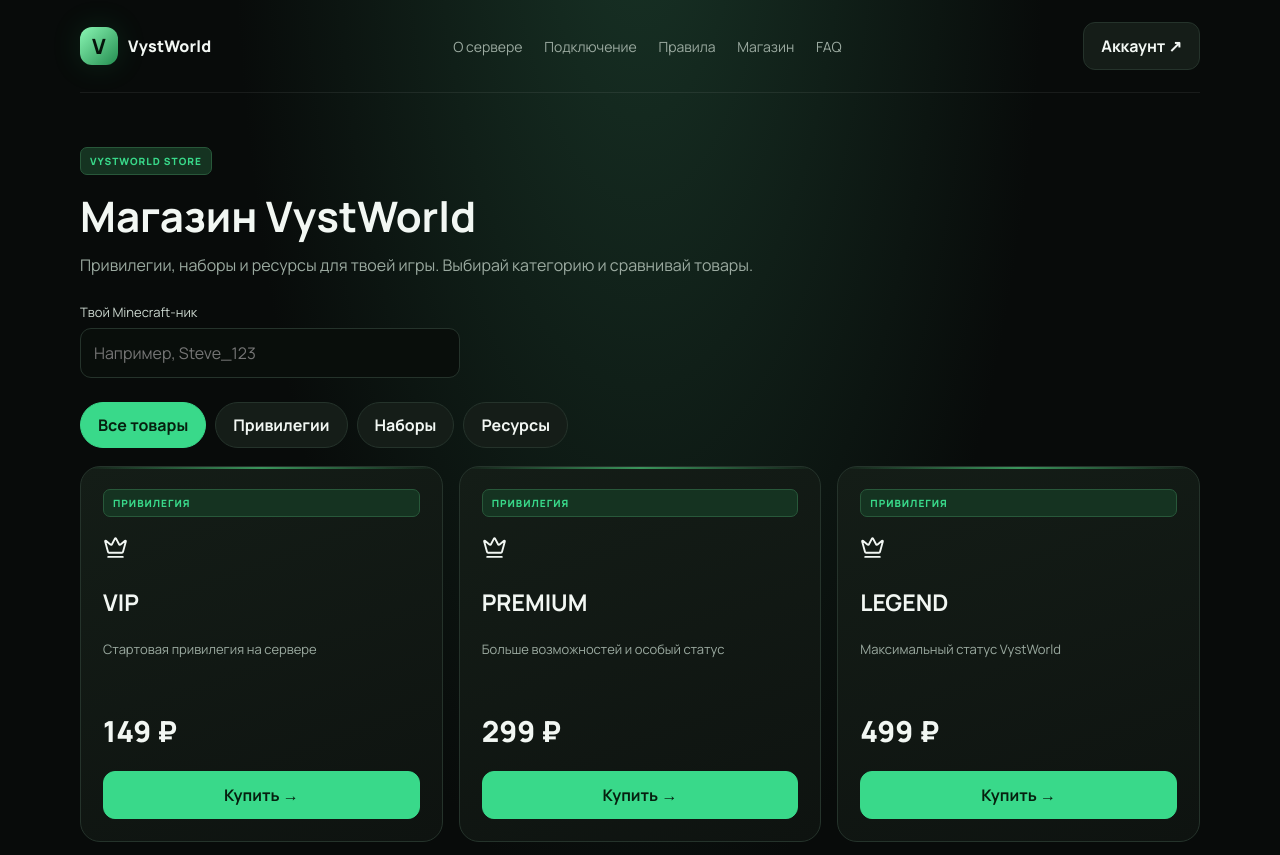
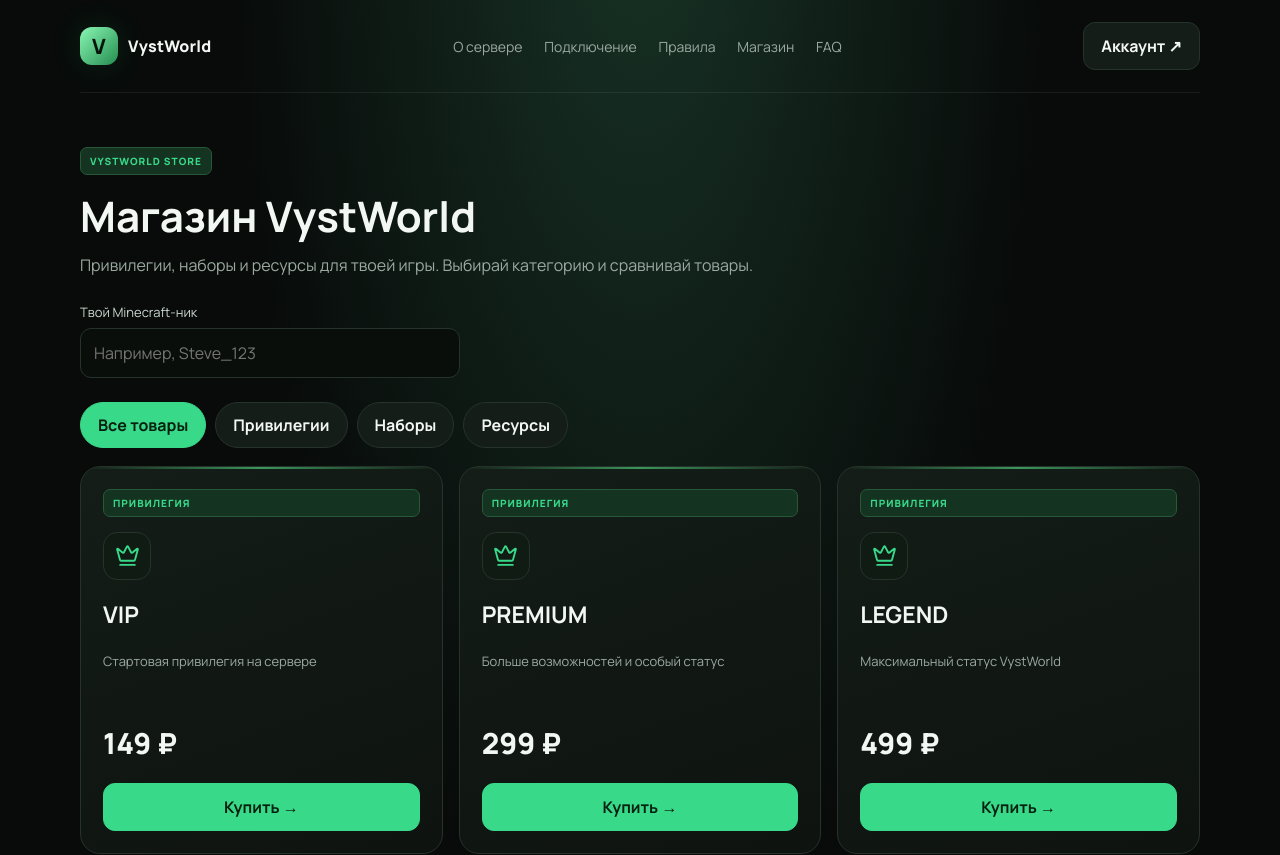
Before and after one commit to dudnikovbogdan54-cmd/Vystworld, a Next.js app: page /shop in a window 1280 px wide. Shown: the top 855 px of the page. Built offline with nearby package versions, Linux system fonts and the light colour scheme; no server answers.

Commit message:
Style icon-based avatar and shop cards

```diff
--- a/src/app/globals.css
+++ b/src/app/globals.css
@@ -138,7 +138,7 @@ button,.btn{min-height:44px}
 .preset-grid{display:grid;grid-template-columns:repeat(4,minmax(0,1fr));gap:8px}
 .preset,.theme-option{display:flex;align-items:center;justify-content:center;gap:6px;min-width:0;border:1px solid var(--line);border-radius:12px;background:#0c120e;color:var(--text);padding:10px 6px}
 .preset{flex-direction:column}
-.preset span{font-size:25px}.preset small{font-size:10px;color:var(--muted)}
+.preset svg{color:var(--green);flex-shrink:0}.preset small{font-size:10px;color:var(--muted)}
 .preset.active,.theme-option.active{border-color:var(--green);background:#14271b;box-shadow:inset 0 0 0 1px var(--green)}
 .theme-grid{display:grid;grid-template-columns:repeat(4,minmax(0,1fr));gap:8px;margin-bottom:20px}
 .theme-option{font-size:11px;flex-wrap:wrap}
@@ -160,5 +160,5 @@ button,.btn{min-height:44px}
 .shop-intro{max-width:700px}
 .shop-product{display:flex;flex-direction:column;min-height:100%}
 .shop-product .price{margin-top:auto;padding-top:16px}
-.shop-product .category-icon{font-size:26px;margin:15px 0 0}
+.shop-product .category-icon{display:flex;align-items:center;justify-content:center;width:48px;height:48px;margin:15px 0 0;border:1px solid var(--line);border-radius:14px;background:#101b14;color:var(--green)}
 @media(max-width:760px){.shop-categories{display:grid;grid-template-columns:repeat(2,minmax(0,1fr))}.shop-categories .btn{width:100%;padding:10px 7px;font-size:12px}}
```
